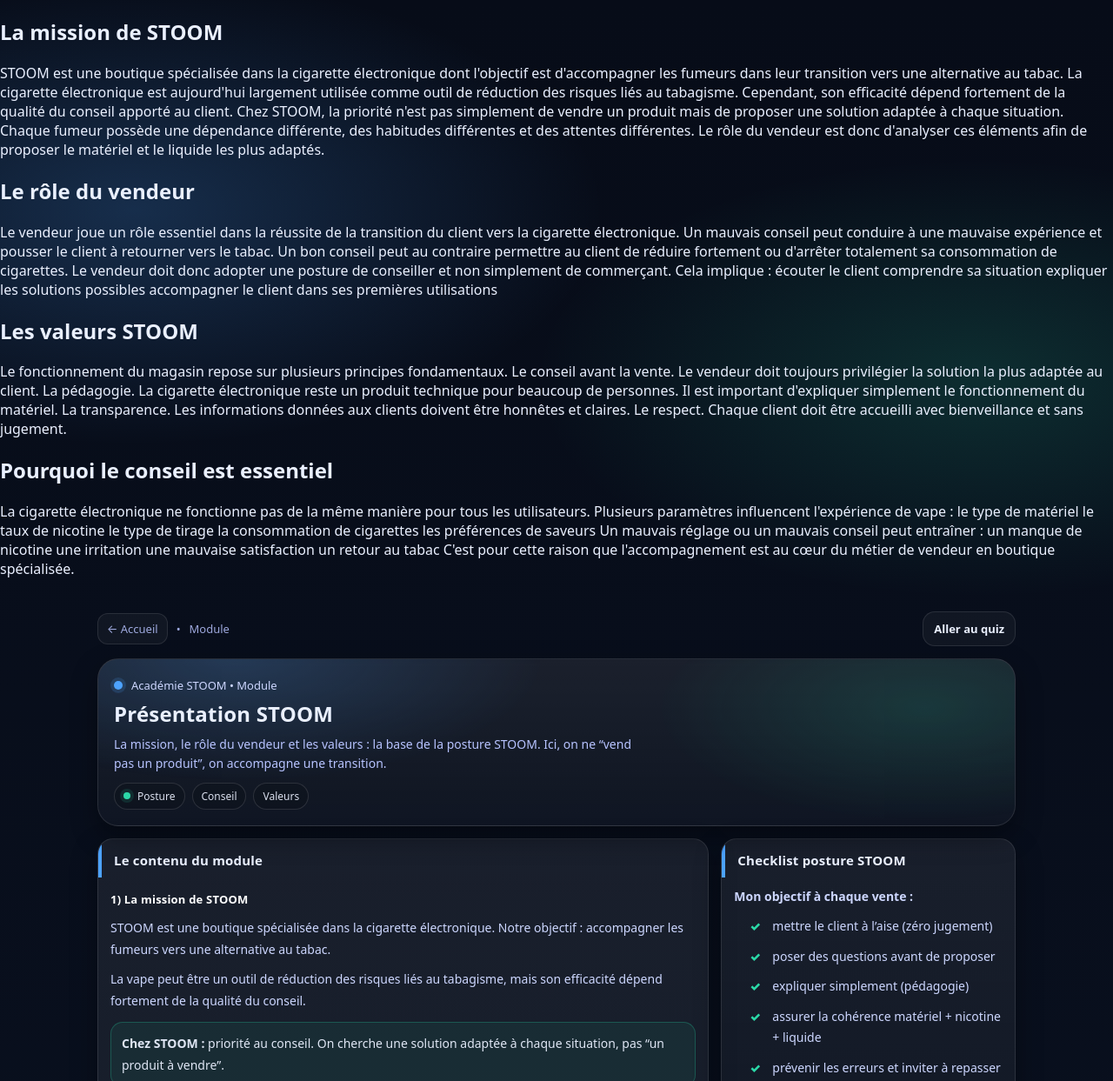
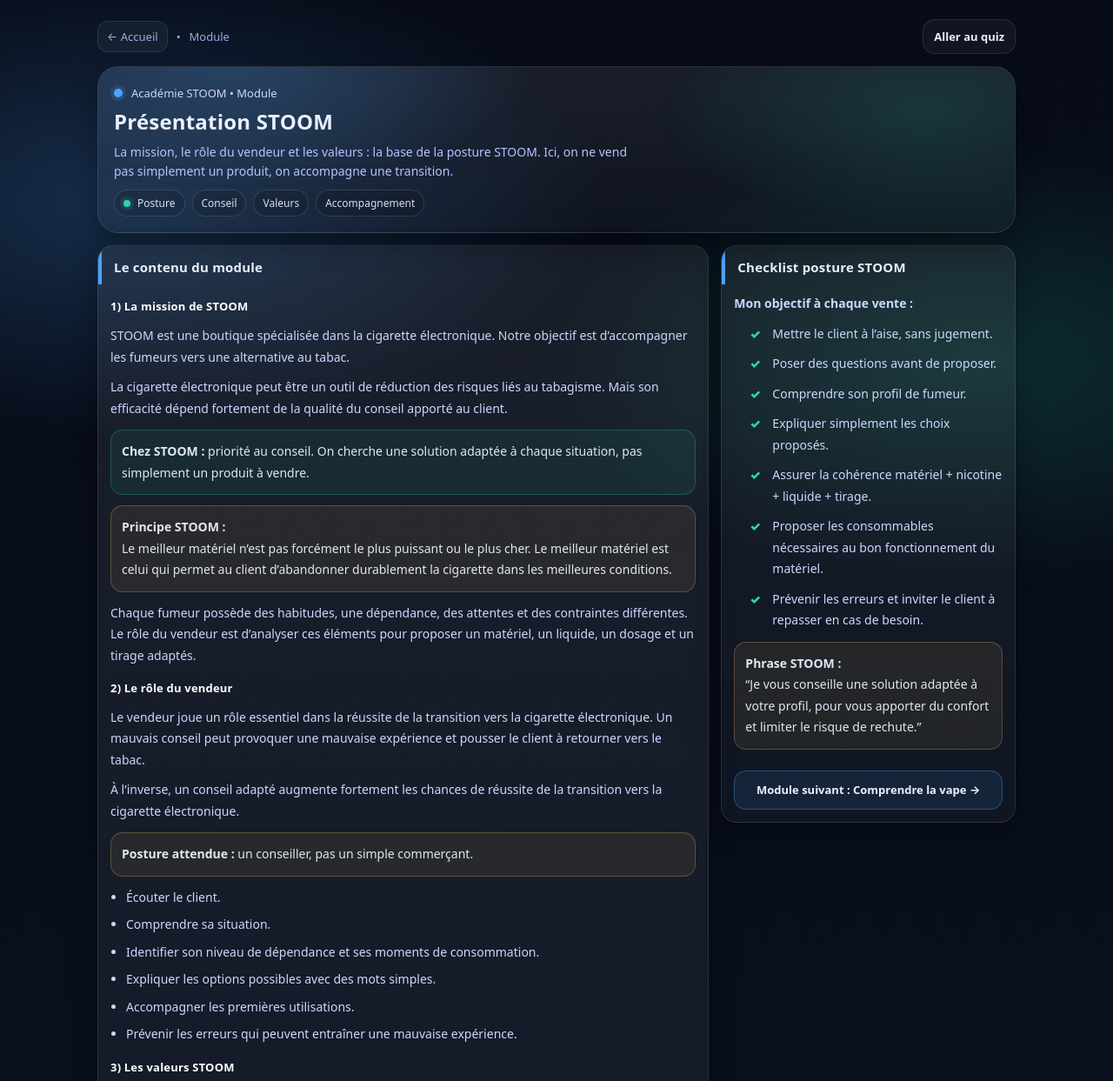
Before and after one commit to STOOM63/STOOM-ACADEMIE, a plain HTML site: page modules/presentation.html in a window 1280 px wide. Shown: the top 1243 px of the page at 87% size. Drawn offline with Linux system fonts and the light colour scheme.

Commit message:
Update presentation.html

```diff
--- a/modules/presentation.html
+++ b/modules/presentation.html
@@ -1,20 +1,9 @@
 <!DOCTYPE html>
 <html lang="fr">
 <head>
-
-<meta charset="UTF-8">
-<meta name="viewport" content="width=device-width, initial-scale=1">
-
-<title>Présentation STOOM</title>
-
-<link rel="stylesheet" href="../style.css">
-
   <meta charset="UTF-8" />
   <meta name="viewport" content="width=device-width, initial-scale=1" />
   <title>Académie STOOM — Présentation STOOM</title>
-
-  <!-- Si ton ../style.css écrase le design, commente la ligne ci-dessous -->
-  <!-- <link rel="stylesheet" href="../style.css"> -->
 
   <style>
     :root{
@@ -31,10 +20,14 @@
       --shadow2:0 18px 55px rgba(0,0,0,.45);
       --r:18px;
     }
-    *{ box-sizing:border-box; }
+
+    *{
+      box-sizing:border-box;
+    }
+
     body{
       margin:0;
-      font-family: ui-sans-serif, system-ui, -apple-system, "Segoe UI", Roboto, Arial;
+      font-family:ui-sans-serif, system-ui, -apple-system, "Segoe UI", Roboto, Arial;
       color:var(--text);
       background:
         radial-gradient(900px 450px at 12% 10%, rgba(77,163,255,.22), transparent 60%),
@@ -42,10 +35,18 @@
         radial-gradient(900px 520px at 50% 120%, rgba(255,255,255,.06), transparent 55%),
         linear-gradient(180deg, var(--bg0), var(--bg1));
     }
-    a{ color:inherit; text-decoration:none; }
-    .wrap{ max-width:1100px; margin:0 auto; padding:22px; }
 
-    /* Topbar */
+    a{
+      color:inherit;
+      text-decoration:none;
+    }
+
+    .wrap{
+      max-width:1100px;
+      margin:0 auto;
+      padding:22px;
+    }
+
     .topbar{
       display:flex;
       gap:12px;
@@ -54,6 +55,7 @@
       flex-wrap:wrap;
       margin-bottom:14px;
     }
+
     .crumbs{
       display:flex;
       gap:10px;
@@ -61,13 +63,17 @@
       color:rgba(183,195,255,.85);
       font-size:13px;
     }
+
     .crumbs a{
       border:1px solid var(--line);
       background:rgba(255,255,255,.04);
       padding:8px 10px;
       border-radius:12px;
     }
-    .crumbs a:hover{ background:rgba(255,255,255,.06); }
+
+    .crumbs a:hover{
+      background:rgba(255,255,255,.06);
+    }
 
     .btn{
       border:1px solid rgba(77,163,255,.35);
@@ -79,33 +85,39 @@
       font-size:13px;
       display:inline-flex;
       align-items:center;
+      justify-content:center;
       gap:10px;
       cursor:pointer;
       transition:.18s;
       user-select:none;
     }
+
     .btn:hover{
       transform:translateY(-1px);
       background:rgba(77,163,255,.16);
       box-shadow:0 14px 30px rgba(0,0,0,.25);
     }
+
     .btn.secondary{
       border-color:var(--line);
       background:rgba(255,255,255,.04);
       font-weight:650;
     }
-    .btn.secondary:hover{ background:rgba(255,255,255,.06); }
 
-    /* Hero */
+    .btn.secondary:hover{
+      background:rgba(255,255,255,.06);
+    }
+
     .hero{
       border:1px solid var(--line);
-      background: linear-gradient(180deg, rgba(255,255,255,.08), rgba(255,255,255,.03));
+      background:linear-gradient(180deg, rgba(255,255,255,.08), rgba(255,255,255,.03));
       border-radius:calc(var(--r) + 6px);
       padding:18px;
       box-shadow:var(--shadow);
       overflow:hidden;
       position:relative;
     }
+
     .hero::before{
       content:"";
       position:absolute;
@@ -116,7 +128,11 @@
       pointer-events:none;
       opacity:.8;
     }
-    .hero > *{ position:relative; }
+
+    .hero > *{
+      position:relative;
+    }
+
     .kicker{
       display:inline-flex;
       align-items:center;
@@ -125,15 +141,37 @@
       font-size:13px;
       margin-bottom:10px;
     }
+
     .dot{
-      width:10px;height:10px;border-radius:50%;
+      width:10px;
+      height:10px;
+      border-radius:50%;
       background:var(--accent);
       box-shadow:0 0 0 4px rgba(77,163,255,.16);
     }
-    h1{ margin:0; font-size:24px; letter-spacing:.2px; line-height:1.15; }
-    .sub{ margin:10px 0 0 0; color:var(--muted); font-size:14px; line-height:1.6; max-width:75ch; }
 
-    .pillRow{ display:flex; gap:8px; flex-wrap:wrap; margin-top:10px; }
+    h1{
+      margin:0;
+      font-size:24px;
+      letter-spacing:.2px;
+      line-height:1.15;
+    }
+
+    .sub{
+      margin:10px 0 0 0;
+      color:var(--muted);
+      font-size:14px;
+      line-height:1.6;
+      max-width:75ch;
+    }
+
+    .pillRow{
+      display:flex;
+      gap:8px;
+      flex-wrap:wrap;
+      margin-top:10px;
+    }
+
     .pill{
       font-size:12px;
       color:rgba(234,240,255,.92);
@@ -145,20 +183,23 @@
       gap:8px;
       align-items:center;
     }
+
     .pDot{
-      width:8px;height:8px;border-radius:50%;
+      width:8px;
+      height:8px;
+      border-radius:50%;
       background:var(--accent2);
       box-shadow:0 0 0 4px rgba(43,217,168,.12);
     }
 
-    /* Layout */
     .layout{
       margin-top:14px;
       display:grid;
-      grid-template-columns: 1.35fr .65fr;
+      grid-template-columns:1.35fr .65fr;
       gap:14px;
       align-items:start;
     }
+
     .panel{
       border:1px solid var(--line);
       background:linear-gradient(180deg, rgba(255,255,255,.07), rgba(255,255,255,.03));
@@ -166,6 +207,7 @@
       box-shadow:var(--shadow);
       overflow:hidden;
     }
+
     .panelHead{
       padding:14px 14px 10px 14px;
       border-left:4px solid var(--accent);
@@ -174,7 +216,13 @@
       justify-content:space-between;
       gap:10px;
     }
-    .panelHead h2{ margin:0; font-size:15px; letter-spacing:.2px; }
+
+    .panelHead h2{
+      margin:0;
+      font-size:15px;
+      letter-spacing:.2px;
+    }
+
     .panelBody{
       padding:0 14px 14px 14px;
       color:var(--muted2);
@@ -182,10 +230,19 @@
       line-height:1.75;
     }
 
-    /* Mobile readability */
-    .panelBody p{ margin:10px 0; }
-    .panelBody ul{ margin:8px 0 12px 18px; padding:0; }
-    .panelBody li{ margin:7px 0; }
+    .panelBody p{
+      margin:10px 0;
+    }
+
+    .panelBody ul{
+      margin:8px 0 12px 18px;
+      padding:0;
+    }
+
+    .panelBody li{
+      margin:7px 0;
+    }
+
     .sectionTitle{
       margin:14px 0 6px 0;
       color:#fff;
@@ -202,6 +259,7 @@
       margin:12px 0;
       color:rgba(234,240,255,.95);
     }
+
     .warn{
       border:1px solid rgba(255,204,102,.25);
       background:rgba(255,204,102,.08);
@@ -216,11 +274,13 @@
       margin:10px 0 0 0;
       padding:0;
     }
+
     .check li{
       margin:10px 0;
       padding-left:26px;
       position:relative;
     }
+
     .check li::before{
       content:"✓";
       position:absolute;
@@ -239,138 +299,37 @@
     }
 
     @media (max-width:900px){
-      .layout{ grid-template-columns: 1fr; }
+      .layout{
+        grid-template-columns:1fr;
+      }
     }
+
     @media (max-width:600px){
-      .wrap{ padding:12px; }
-      h1{ font-size:20px; }
-      .sub{ font-size:13px; }
-      .btn{ width:100%; justify-content:center; }
-      .topbar{ gap:10px; }
+      .wrap{
+        padding:12px;
+      }
+
+      h1{
+        font-size:20px;
+      }
+
+      .sub{
+        font-size:13px;
+      }
+
+      .btn{
+        width:100%;
+        justify-content:center;
+      }
+
+      .topbar{
+        gap:10px;
+      }
     }
   </style>
 </head>
 
 <body>
-
-<section class="modules">
-
-<div class="card">
-
-<h2>La mission de STOOM</h2>
-
-<p>
-
-STOOM est une boutique spécialisée dans la cigarette électronique dont l'objectif est d'accompagner les fumeurs dans leur transition vers une alternative au tabac.
-
-La cigarette électronique est aujourd'hui largement utilisée comme outil de réduction des risques liés au tabagisme.
-
-Cependant, son efficacité dépend fortement de la qualité du conseil apporté au client.
-
-Chez STOOM, la priorité n'est pas simplement de vendre un produit mais de proposer une solution adaptée à chaque situation.
-
-Chaque fumeur possède une dépendance différente, des habitudes différentes et des attentes différentes.
-
-Le rôle du vendeur est donc d'analyser ces éléments afin de proposer le matériel et le liquide les plus adaptés.
-
-</p>
-
-</div>
-
-<div class="card">
-
-<h2>Le rôle du vendeur</h2>
-
-<p>
-
-Le vendeur joue un rôle essentiel dans la réussite de la transition du client vers la cigarette électronique.
-
-Un mauvais conseil peut conduire à une mauvaise expérience et pousser le client à retourner vers le tabac.
-
-Un bon conseil peut au contraire permettre au client de réduire fortement ou d'arrêter totalement sa consommation de cigarettes.
-
-Le vendeur doit donc adopter une posture de conseiller et non simplement de commerçant.
-
-Cela implique :
-
-écouter le client
-
-comprendre sa situation
-
-expliquer les solutions possibles
-
-accompagner le client dans ses premières utilisations
-
-</p>
-
-</div>
-
-<div class="card">
-
-<h2>Les valeurs STOOM</h2>
-
-<p>
-
-Le fonctionnement du magasin repose sur plusieurs principes fondamentaux.
-
-Le conseil avant la vente.
-
-Le vendeur doit toujours privilégier la solution la plus adaptée au client.
-
-La pédagogie.
-
-La cigarette électronique reste un produit technique pour beaucoup de personnes. Il est important d'expliquer simplement le fonctionnement du matériel.
-
-La transparence.
-
-Les informations données aux clients doivent être honnêtes et claires.
-
-Le respect.
-
-Chaque client doit être accueilli avec bienveillance et sans jugement.
-
-</p>
-
-</div>
-
-<div class="card">
-
-<h2>Pourquoi le conseil est essentiel</h2>
-
-<p>
-
-La cigarette électronique ne fonctionne pas de la même manière pour tous les utilisateurs.
-
-Plusieurs paramètres influencent l'expérience de vape :
-
-le type de matériel
-
-le taux de nicotine
-
-le type de tirage
-
-la consommation de cigarettes
-
-les préférences de saveurs
-
-Un mauvais réglage ou un mauvais conseil peut entraîner :
-
-un manque de nicotine
-
-une irritation
-
-une mauvaise satisfaction
-
-un retour au tabac
-
-C'est pour cette raison que l'accompagnement est au cœur du métier de vendeur en boutique spécialisée.
-
-</p>
-
-</div>
-
-</section>
-
   <div class="wrap">
 
     <div class="topbar">
@@ -379,119 +338,177 @@
         <span>•</span>
         <span>Module</span>
       </div>
+
       <a class="btn secondary" href="quiz.html">Aller au quiz</a>
     </div>
 
     <header class="hero">
-      <div class="kicker"><span class="dot"></span>Académie STOOM • Module</div>
+      <div class="kicker">
+        <span class="dot"></span>
+        Académie STOOM • Module
+      </div>
+
       <h1>Présentation STOOM</h1>
+
       <p class="sub">
         La mission, le rôle du vendeur et les valeurs : la base de la posture STOOM.
-        Ici, on ne “vend pas un produit”, on accompagne une transition.
+        Ici, on ne vend pas simplement un produit, on accompagne une transition.
       </p>
+
       <div class="pillRow">
         <span class="pill"><span class="pDot"></span>Posture</span>
         <span class="pill">Conseil</span>
         <span class="pill">Valeurs</span>
+        <span class="pill">Accompagnement</span>
       </div>
     </header>
 
     <main class="layout">
 
-      <!-- CONTENU -->
       <section class="panel">
         <div class="panelHead">
           <h2>Le contenu du module</h2>
         </div>
+
         <div class="panelBody">
 
           <div class="sectionTitle">1) La mission de STOOM</div>
+
           <p>
-            STOOM est une boutique spécialisée dans la cigarette électronique. Notre objectif :
-            accompagner les fumeurs vers une alternative au tabac.
+            STOOM est une boutique spécialisée dans la cigarette électronique.
+            Notre objectif est d’accompagner les fumeurs vers une alternative au tabac.
           </p>
+
           <p>
-            La vape peut être un outil de réduction des risques liés au tabagisme, mais son efficacité dépend
-            fortement de la qualité du conseil.
+            La cigarette électronique peut être un outil de réduction des risques liés au tabagisme.
+            Mais son efficacité dépend fortement de la qualité du conseil apporté au client.
           </p>
+
           <div class="callout">
-            <strong>Chez STOOM :</strong> priorité au conseil. On cherche une solution adaptée à chaque situation,
-            pas “un produit à vendre”.
+            <strong>Chez STOOM :</strong> priorité au conseil.
+            On cherche une solution adaptée à chaque situation, pas simplement un produit à vendre.
           </div>
+
+          <div class="warn">
+            <strong>Principe STOOM :</strong><br>
+            Le meilleur matériel n’est pas forcément le plus puissant ou le plus cher.
+            Le meilleur matériel est celui qui permet au client d’abandonner durablement la cigarette
+            dans les meilleures conditions.
+          </div>
+
           <p>
-            Chaque fumeur a des habitudes et des attentes différentes. Le rôle du vendeur est d’analyser ces éléments
-            pour proposer le matériel et le liquide adaptés.
+            Chaque fumeur possède des habitudes, une dépendance, des attentes et des contraintes différentes.
+            Le rôle du vendeur est d’analyser ces éléments pour proposer un matériel, un liquide,
+            un dosage et un tirage adaptés.
           </p>
 
           <div class="sectionTitle">2) Le rôle du vendeur</div>
+
           <p>
-            Le vendeur joue un rôle essentiel dans la réussite de la transition. Un mauvais conseil peut provoquer
-            une mauvaise expérience et pousser le client à retourner vers le tabac.
+            Le vendeur joue un rôle essentiel dans la réussite de la transition vers la cigarette électronique.
+            Un mauvais conseil peut provoquer une mauvaise expérience et pousser le client à retourner vers le tabac.
           </p>
+
           <p>
-            À l’inverse, un bon conseil peut permettre au client de réduire fortement, voire d’arrêter totalement.
+            À l’inverse, un conseil adapté augmente fortement les chances de réussite de la transition
+            vers la cigarette électronique.
           </p>
+
           <div class="warn">
-            <strong>Posture :</strong> un conseiller (pas un simple commerçant).
+            <strong>Posture attendue :</strong> un conseiller, pas un simple commerçant.
           </div>
+
           <ul>
-            <li>Écouter le client</li>
-            <li>Comprendre sa situation</li>
-            <li>Expliquer les options possibles</li>
-            <li>Accompagner les premières utilisations</li>
+            <li>Écouter le client.</li>
+            <li>Comprendre sa situation.</li>
+            <li>Identifier son niveau de dépendance et ses moments de consommation.</li>
+            <li>Expliquer les options possibles avec des mots simples.</li>
+            <li>Accompagner les premières utilisations.</li>
+            <li>Prévenir les erreurs qui peuvent entraîner une mauvaise expérience.</li>
           </ul>
 
           <div class="sectionTitle">3) Les valeurs STOOM</div>
+
           <div class="callout">
             <strong>4 piliers :</strong> conseil • pédagogie • transparence • respect
           </div>
+
           <ul>
-            <li><strong>Conseil avant la vente</strong> : proposer la solution la plus adaptée</li>
-            <li><strong>Pédagogie</strong> : expliquer simplement un produit technique</li>
-            <li><strong>Transparence</strong> : infos honnêtes et claires</li>
-            <li><strong>Respect</strong> : accueil bienveillant, sans jugement</li>
+            <li><strong>Conseil avant la vente :</strong> proposer la solution la plus adaptée au profil du client.</li>
+            <li><strong>Pédagogie :</strong> expliquer simplement un produit parfois technique.</li>
+            <li><strong>Transparence :</strong> donner des informations honnêtes, claires et utiles.</li>
+            <li><strong>Respect :</strong> accueillir chaque client avec bienveillance et sans jugement.</li>
           </ul>
 
           <div class="sectionTitle">4) Pourquoi le conseil est essentiel</div>
-          <p>La vape dépend de plusieurs paramètres :</p>
+
+          <p>
+            La vape ne fonctionne pas de la même manière pour tous les utilisateurs.
+            Plusieurs paramètres influencent l’expérience :
+          </p>
+
           <ul>
-            <li>le type de matériel</li>
-            <li>le taux de nicotine</li>
-            <li>le type de tirage</li>
-            <li>la consommation de cigarettes</li>
-            <li>les préférences de saveurs</li>
+            <li>le type de matériel ;</li>
+            <li>le taux de nicotine ;</li>
+            <li>le type de tirage ;</li>
+            <li>la consommation de cigarettes ;</li>
+            <li>les habitudes de consommation ;</li>
+            <li>les préférences de saveurs ;</li>
+            <li>le besoin de simplicité, de discrétion ou de vapeur.</li>
           </ul>
-          <p>Un mauvais réglage ou un mauvais conseil peut entraîner :</p>
+
+          <p>
+            Un mauvais réglage ou un mauvais conseil peut entraîner :
+          </p>
+
           <ul>
-            <li>un manque de nicotine</li>
-            <li>une irritation</li>
-            <li>une mauvaise satisfaction</li>
-            <li>un retour au tabac</li>
+            <li>un manque de nicotine ;</li>
+            <li>une irritation ;</li>
+            <li>une mauvaise satisfaction ;</li>
+            <li>un abandon de la cigarette électronique ;</li>
+            <li>un retour au tabac.</li>
           </ul>
+
           <div class="callout">
-            <strong>Conclusion :</strong> l’accompagnement est au cœur du métier de vendeur en boutique spécialisée.
+            <strong>Conclusion :</strong> l’accompagnement est au cœur du métier de vendeur
+            en boutique spécialisée.
           </div>
+
+          <div class="sectionTitle">5) Ce qu’un client doit ressentir en quittant STOOM</div>
+
+          <ul class="check">
+            <li>Il a été écouté sans jugement.</li>
+            <li>Il comprend pourquoi cette solution lui a été conseillée.</li>
+            <li>Il sait comment utiliser son matériel.</li>
+            <li>Il connaît les erreurs à éviter.</li>
+            <li>Il sait qu’il peut revenir en cas de question ou de difficulté.</li>
+          </ul>
 
         </div>
       </section>
 
-      <!-- SIDEBAR -->
       <aside class="panel">
         <div class="panelHead">
           <h2>Checklist posture STOOM</h2>
         </div>
+
         <div class="panelBody">
           <p><strong>Mon objectif à chaque vente :</strong></p>
+
           <ul class="check">
-            <li>mettre le client à l’aise (zéro jugement)</li>
-            <li>poser des questions avant de proposer</li>
-            <li>expliquer simplement (pédagogie)</li>
-            <li>assurer la cohérence matériel + nicotine + liquide</li>
-            <li>prévenir les erreurs et inviter à repasser</li>
+            <li>Mettre le client à l’aise, sans jugement.</li>
+            <li>Poser des questions avant de proposer.</li>
+            <li>Comprendre son profil de fumeur.</li>
+            <li>Expliquer simplement les choix proposés.</li>
+            <li>Assurer la cohérence matériel + nicotine + liquide + tirage.</li>
+            <li>Proposer les consommables nécessaires au bon fonctionnement du matériel.</li>
+            <li>Prévenir les erreurs et inviter le client à repasser en cas de besoin.</li>
           </ul>
 
           <div class="warn" style="margin-top:12px;">
-            <strong>Phrase STOOM :</strong> “Je vous conseille une solution adaptée à votre profil, pour éviter la rechute.”
+            <strong>Phrase STOOM :</strong><br>
+            “Je vous conseille une solution adaptée à votre profil, pour vous apporter du confort
+            et limiter le risque de rechute.”
           </div>
 
           <a class="btn" href="vape.html" style="width:100%; justify-content:center; margin-top:12px;">
```
